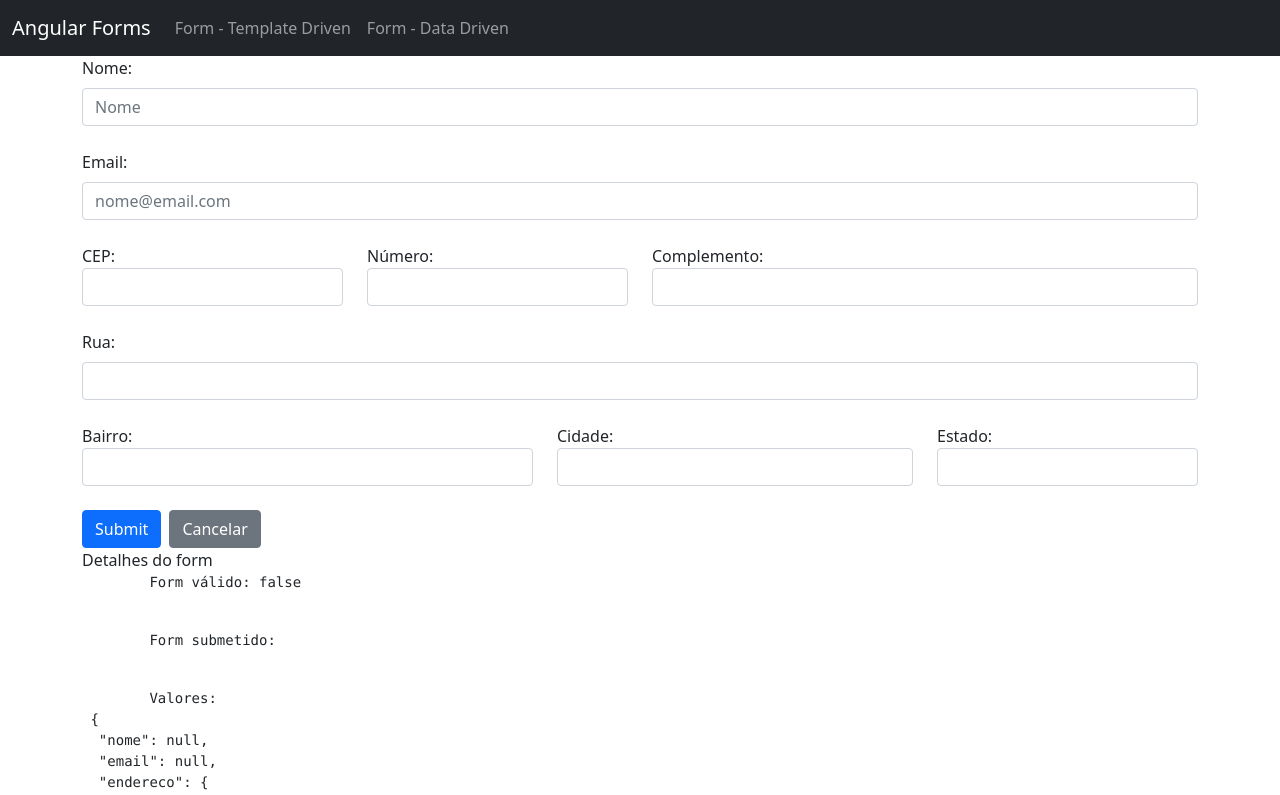
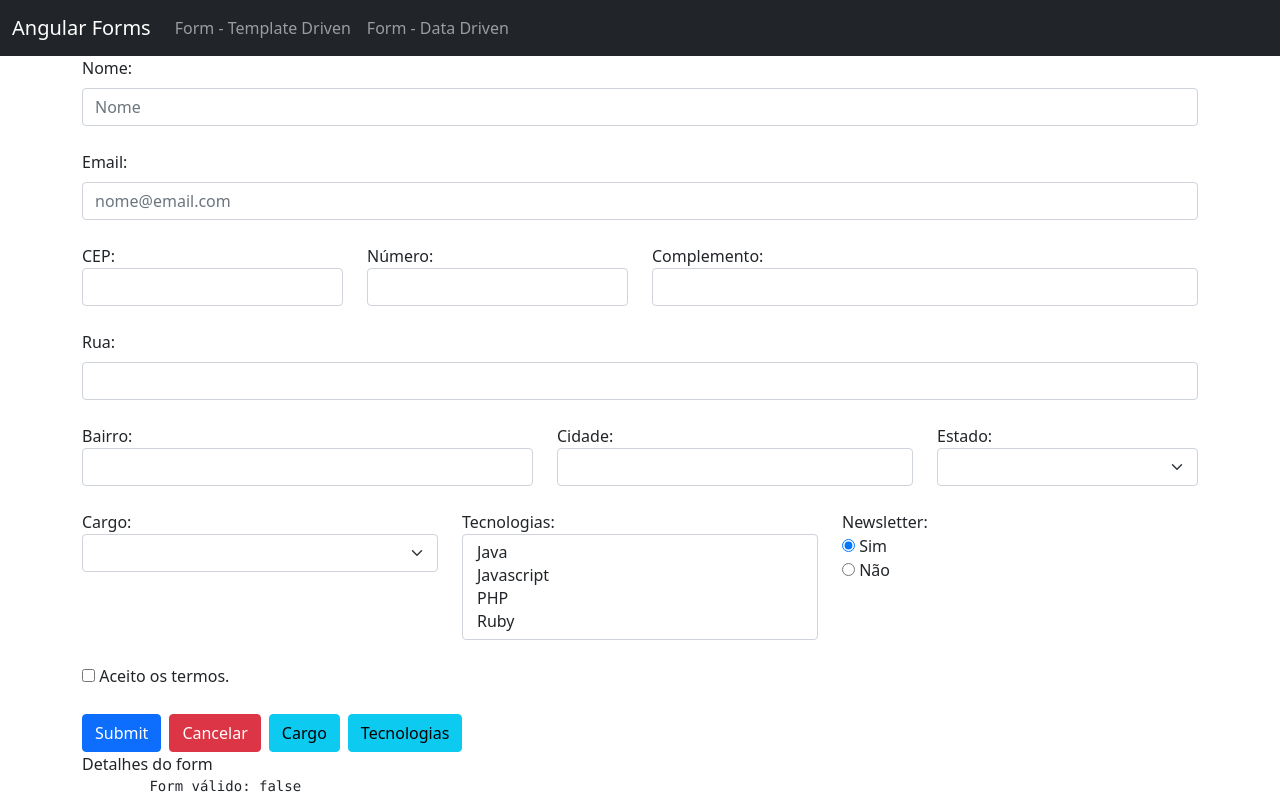
Before and after one commit to gabrielhsimoes/forms, an Angular app: page /dataForm in a window 1280 px wide. Shown: the top 795 px of the page. Built offline with nearby package versions, Linux system fonts and the light colour scheme.

Commit message:
trabalhando com template reativo

```diff
--- a/src/app/data-form/data-form.component.css
+++ b/src/app/data-form/data-form.component.css
@@ -0,0 +1,4 @@
+.form-check {
+    padding-left: 0;
+
+}
--- a/src/app/data-form/data-form.component.html
+++ b/src/app/data-form/data-form.component.html
@@ -24,7 +24,8 @@
         </div>
 
         <div class="col-sm-12">
-            <input type="email" class="form-control" formControlName="email" id="email" placeholder="nome@email.com" required />
+            <input type="email" class="form-control" formControlName="email" id="email" placeholder="nome@email.com"
+                required />
 
         </div>
         <!-- *ngIf="!formulario.controls['email'].valid && formulario.controls['email'].touched"  -->
@@ -72,7 +73,7 @@
             </div>
 
             <div class="col-sm-12">
-                <input type="text" class="form-control" id="rua" formControlName="rua" required/>
+                <input type="text" class="form-control" id="rua" formControlName="rua" required />
 
                 <div *ngIf="verificaValidTouched('endereco.rua')" class="alert alert-danger" role="alert">
                     Rua é Obrigatório
@@ -104,7 +105,11 @@
 
             <div class="col-md-3" [ngClass]="aplicaCSSErro('endereco.estado')">
                 <label for="estado" class="control-label">Estado:</label>
-                <input type="text" class="form-control" id="estado" formControlName="estado" required>
+                <select class="form-select" id="estado" formControlName="estado" required>
+
+                    <option *ngFor="let estado of estados | async" [value]="estado.sigla">{{ estado.nome }}</option>
+
+                </select>
 
                 <div *ngIf="verificaValidTouched('endereco.estado')" class="alert alert-danger" role="alert">
                     Estado é Obrigatório!
@@ -113,11 +118,60 @@
             </div>
 
         </div>
+    </div>
+    <br>
+
+    <div class="form-group row">
+        <div class="col-md-4" [ngClass]="aplicaCSSErro('cargo')">
+            <label for="cargo" class="control-label">Cargo:</label>
+            <select class="form-select" id="cargo" formControlName="cargo" required [compareWith]="compararCargos">
+
+                <option *ngFor="let cargo of cargos" [ngValue]="cargo">{{ cargo.desc }}</option>
+
+            </select>
+
         </div>
-        <br>
-    <button type="submit" class="btn btn-primary" style="margin-right: 0.5em;" > Submit </button>
 
-    <button class="btn btn-secondary" (click)="resetar()"> Cancelar </button>
+        <div class="col-md-4" [ngClass]="aplicaCSSErro('tecnologias')">
+            <label for="tecnologias" class="control-label">Tecnologias:</label>
+            <select multiple class="form-select" id="tecnologias" formControlName="tecnologias" required>
+                <option *ngFor="let tecnologia of tecnologias" [value]="tecnologia.nome">{{ tecnologia.desc }}</option>
+            </select>
+        </div>
+
+
+        <div class="col-md-3" [ngClass]="aplicaCSSErro('newsletter')">
+            <label for="newsletter" class="control-label">Newsletter:</label>
+            <div id="newsletter row">
+                <div class="col-sm-4" *ngFor="let item of newsletterOp">
+                    <label for="" class="form-check-inline">
+                        <input type="radio" [value]="item.valor" formControlName="newsletter"> {{ item.desc }}
+                    </label>
+                </div>
+            </div>
+        </div>
+    </div>
+    <br>
+
+    <div class="form-group">
+        <div class="col-md-3" [ngClass]="aplicaCSSErro('termos')">
+            <div class="form-check">
+                <label class="form-check-label">
+                    <input type="checkbox" formControlName="termos" required> Aceito os termos.
+                </label>
+            </div>
+        </div>
+        <div *ngIf="verificaValidTouched('termos')" class="alert alert-danger" role="alert">
+            Por favor, aceite os termos.
+        </div>
+    </div>
+    <br>
+    <button type="submit" class="btn btn-primary" style="margin-right: 0.5em;"> Submit </button>
+
+    <button class="btn btn-danger" (click)="resetar()"> Cancelar </button>
+
+    <button class="btn btn-info" (click)="setarCargo()" style="margin-left: 0.5em;"> Cargo </button>
+    <button class="btn btn-info" (click)="setarTecnologias()" style="margin-left: 0.5em;"> Tecnologias </button>
 
     <app-form-debug [form]="formulario"></app-form-debug>
 </form>
--- a/src/app/data-form/data-form.component.ts
+++ b/src/app/data-form/data-form.component.ts
@@ -1,7 +1,9 @@
 import { HttpClient } from '@angular/common/http';
 import { Component, OnInit } from '@angular/core';
 import { FormBuilder, FormGroup, Validators } from '@angular/forms';
-import { map } from 'rxjs';
+import { map, Observable } from 'rxjs';
+import { EstadoBr } from '../shared/models/estado-br';
+import { ConsultaCepService } from '../shared/services/consulta-cep.service';
 import { DropdownService } from '../shared/services/dropdown.service';
 
 @Component({
@@ -12,16 +14,33 @@
 export class DataFormComponent implements OnInit {
 
   formulario!: FormGroup;
-  // estado
+  // estados: EstadoBr[]= [];
+  estados!: Observable<EstadoBr[]>;
+  cargos!: any[];
+  tecnologias!: any[];
+  newsletterOp!: any[];
 
   constructor(
     private formBuilder: FormBuilder,
     private http: HttpClient,
-    private dropdownService: DropdownService
+    private dropdownService: DropdownService,
+    private cepService: ConsultaCepService
 
-  ) { }
+  ) {
+  }
 
   ngOnInit(): void {
+
+    this.estados = this.dropdownService.getEstadosBr();
+    this.cargos = this.dropdownService.getCargos();
+
+    this.tecnologias = this.dropdownService.getTecnologias();
+    this.newsletterOp = this.dropdownService.getNewsletter();
+    // this.dropdownService.getEstadosBr().subscribe(res =>{
+    // this.estados = res;
+    // // console.log("teste");
+    // console.log(res);
+    // })
 
     this.formulario = this.formBuilder.group({
       nome: [null, Validators.required], //[Validators.minLength(3), Validators.maxLength(10)]
@@ -36,7 +55,13 @@
         bairro: [null, Validators.required],
         cidade: [null, Validators.required],
         estado: [null, Validators.required]
-      })
+      }),
+
+      cargo: [null],
+      tecnologias: [null],
+      // newsletter: [null]
+      newsletter: ['s'],
+      termos: [null, Validators.pattern('true')]
     });
   }
 
@@ -59,7 +84,7 @@
     }
   }
 
-  verificaValidacoesForm(formGroup: FormGroup){
+  verificaValidacoesForm(formGroup: FormGroup) {
     Object.keys(formGroup.controls).forEach(campo => {
       console.log(campo);
 
@@ -67,7 +92,7 @@
       controle?.markAsDirty();
       // controle?.markAsTouched
 
-      if(controle instanceof FormGroup){
+      if (controle instanceof FormGroup) {
         this.verificaValidacoesForm(controle);
       }
     });
@@ -99,25 +124,11 @@
 
     let cep = this.formulario.get('endereco.cep')?.value
 
-    //Nova variável "cep" somente com dígitos.
-    cep = cep.replace(/\D/g, '');
-
-    //Verifica se campo cep possui valor informado.
-    if (cep != "") {
-
-      //Expressão regular para validar o CEP.
-      var validacep = /^[0-9]{8}$/;
-
-      //Valida o formato do CEP.
-      if (validacep.test(cep)) {
-
-        this.resetaDadosForm();
-
-        this.http.get(`//viacep.com.br/ws/${cep}/json`).pipe(map((dados: any) => dados)).subscribe(dados => this.populaDadosForm(dados));
-      }
-
+    if (cep != null && cep !== '') {
+      this.cepService.consultaCEP(cep)?.subscribe(dados => this.populaDadosForm(dados));
     }
   }
+
 
   populaDadosForm(dados: any) {
 
@@ -146,5 +157,17 @@
     });
   }
 
+  setarCargo(){
+    const cargo =  { nome: 'Dev', nivel: 'Pleno', desc: 'Dev Pl' };
+    this.formulario.get('cargo')?.setValue(cargo);
+  }
+
+  compararCargos(obj1: any, obj2: any){
+    return obj1 && obj2 ? (obj1.nome === obj2.nome && obj1.nivel === obj2.nivel) : obj1 === obj2;
+  }
+
+  setarTecnologias(){
+    this.formulario.get('tecnologias')?.setValue(['java', 'javascript', 'php'])
+  }
 
 }
--- /dev/null
+++ b/src/app/shared/models/estado-br.ts
@@ -0,0 +1,7 @@
+export interface EstadoBr {
+
+    id: string;
+    sigla: string;
+    nome: string;
+
+}
--- /dev/null
+++ b/src/app/shared/services/consulta-cep.service.ts
@@ -0,0 +1,33 @@
+import { HttpClient } from '@angular/common/http';
+import { Injectable } from '@angular/core';
+import { of } from 'rxjs';
+
+@Injectable({
+  providedIn: 'root'
+})
+export class ConsultaCepService {
+
+  constructor(private http: HttpClient) { }
+
+  consultaCEP(cep: string) {
+
+    //Nova variável "cep" somente com dígitos.
+    cep = cep.replace(/\D/g, '');
+
+    //Verifica se campo cep possui valor informado.
+    if (cep != "") {
+
+      //Expressão regular para validar o CEP.
+      const validacep = /^[0-9]{8}$/;
+
+      //Valida o formato do CEP.
+      if (validacep.test(cep)) {
+
+        return this.http.get(`//viacep.com.br/ws/${cep}/json`);
+      }
+
+    }
+
+    return of({});
+  }
+}
--- a/src/app/shared/services/dropdown.service.ts
+++ b/src/app/shared/services/dropdown.service.ts
@@ -1,5 +1,7 @@
 import { HttpClient } from '@angular/common/http';
 import { Injectable } from '@angular/core';
+import { Observable } from 'rxjs';
+import { EstadoBr } from '../models/estado-br';
 
 @Injectable({
   providedIn: 'root'
@@ -8,9 +10,32 @@
 
   constructor(private http: HttpClient) { }
 
-  getEstadosBr(){
+  getEstadosBr():Observable<any>{
 
-    // return this.http.get<EstadoBr>('assets/dados/estadosBr.json').pipe();
+    return this.http.get<EstadoBr>('assets/dados/estadorbr.json').pipe();
+  }
 
+  getCargos(){
+    return [
+      { nome: 'Dev', nivel: 'Junior', desc: 'Dev Jr' },
+      { nome: 'Dev', nivel: 'Pleno', desc: 'Dev Pl' },
+      { nome: 'Dev', nivel: 'Senior', desc: 'Dev Sr' }
+    ];
+  }
+
+  getTecnologias(){
+    return [
+      { nome: 'java', desc: 'Java' },
+      { nome: 'javascript', desc: 'Javascript' },
+      { nome: 'php', desc: 'PHP' },
+      { nome: 'ruby', desc: 'Ruby' }
+    ];
+  }
+
+  getNewsletter(){
+    return [
+      { valor: 's', desc: 'Sim' },
+      { valor: 'n', desc: 'Não' }
+    ];
   }
 }
--- a/src/app/shared/shared.module.ts
+++ b/src/app/shared/shared.module.ts
@@ -17,6 +17,6 @@
   exports: [
     FormDebugComponent
   ],
-  providers: [DropdownService]
+  // providers: [DropdownService]
 })
 export class SharedModule { }
```
Also changed, not shown: src/app/template-form/template-form.component.ts (+14 -23 lines), 1 other file (tests, documents, lock files or other folders).
